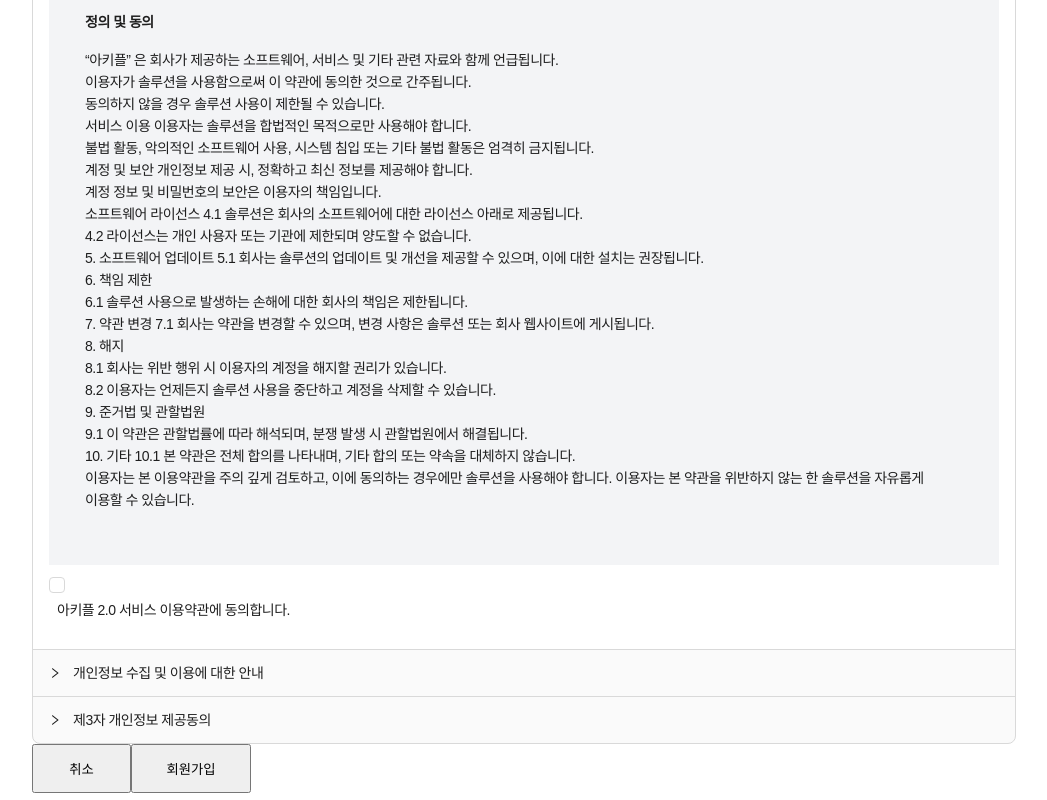
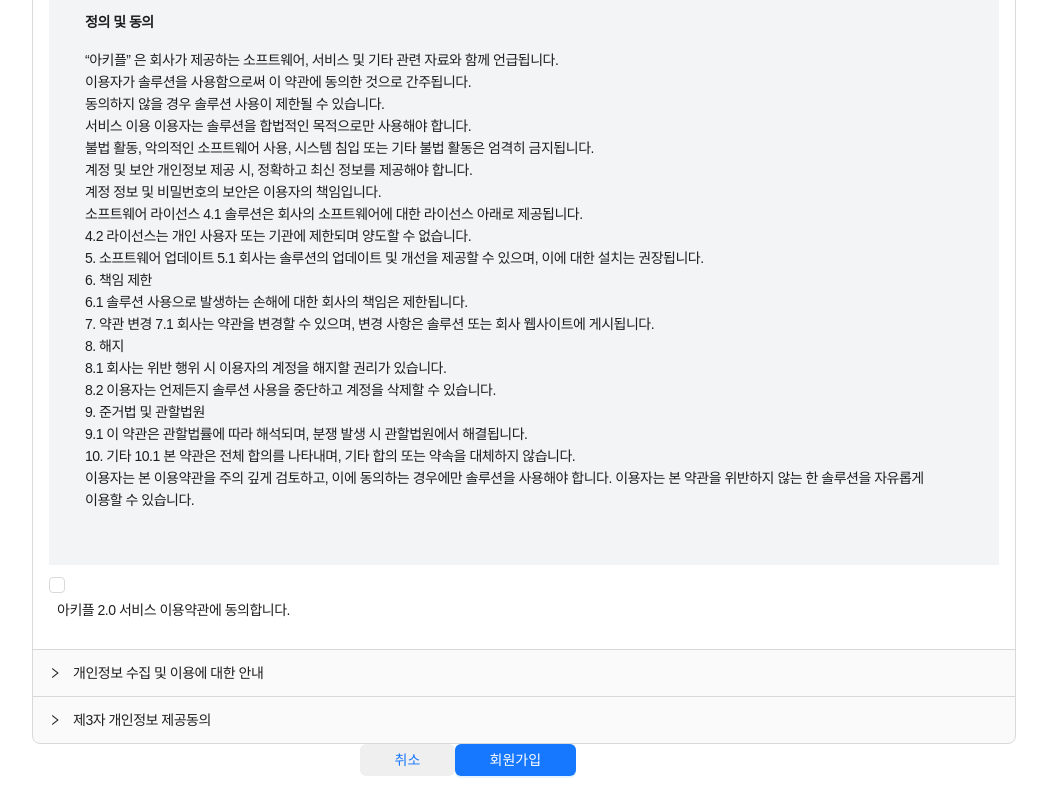
Before and after one commit to jyh2610/InternShipProject_NEXT.JS, a Next.js app in the folder front/: page /signup/provideinfo in a window 1280 px wide. Shown: the part 255-1055 px from the top of the page, without its empty margins (216-1263 px from the left). Built offline with nearby package versions, Linux system fonts and the light colour scheme; no server answers.

Commit message:
Fix: 회원가입 버튼수정

```diff
--- a/front/src/app/signup/provideinfo/page.tsx
+++ b/front/src/app/signup/provideinfo/page.tsx
@@ -10,6 +10,7 @@
 import Content from "@/components/provideinfo/Content";
 import { provideText, provideTitle } from "@/constants/constants";
 import SideHeader from "@/components/sigin-up/SideHeader";
+import SiginupBtn from "@/components/sigin-up/SiginupBtn";
 
 const items: CollapseProps["items"] = [
   {
@@ -55,15 +56,11 @@
       <SideHeader />
       <Divider />
       <Collapse items={items} defaultActiveKey={["1"]} onChange={onChange} />
-      <button className="px-[2.2rem] py-[0.8rem]">취소</button>
-      <button
-        className="px-[2.1rem] py-[0.8rem]"
-        onClick={() => {
-          route.push("/signup/clientinfo");
+      <SiginupBtn
+        validateForm={function (): void {
+          throw new Error("Function not implemented.");
         }}
-      >
-        회원가입
-      </button>
+      />
     </div>
   );
 }
--- a/front/src/components/sigin-up/SideBar.tsx
+++ b/front/src/components/sigin-up/SideBar.tsx
@@ -4,7 +4,6 @@
 import React from "react";
 
 function SideBar() {
-  const route = useRouter();
   const data = [
     {
       title: "약관동의",
@@ -23,13 +22,7 @@
     <>
       {data.map((data) => {
         return (
-          <div
-            className="cursor-pointer my-3 ml-[5rem] hover:font-bold"
-            onClick={() => {
-              route.push(`/signup${data.link}`);
-            }}
-            key={data.title}
-          >
+          <div className="cursor-pointer my-3 ml-[5rem]" key={data.title}>
             {data.title}
           </div>
         );
--- a/front/src/components/sigin-up/SiginupBtn.tsx
+++ b/front/src/components/sigin-up/SiginupBtn.tsx
@@ -1,16 +1,22 @@
 "use client";
 
-import React from "react";
+import React, { useCallback } from "react";
 
 import { Button, Form } from "antd";
+import { useRouter } from "next/navigation";
 
 function SiginupBtn({ validateForm }: { validateForm: () => void }) {
+  const route = useRouter();
+  const clickSignup = useCallback(async () => {
+    route.push("/signup/clientinfo");
+  }, []);
+
   return (
     <Form.Item wrapperCol={{ offset: 8 }}>
-      <Button type="primary" htmlType="submit">
+      <Button className="px-[2.1rem] py-[0.8rem]" style={{ lineHeight: 0, backgroundColor: "#EFEFEF" }} type="link" htmlType="submit">
         취소
       </Button>
-      <Button onClick={validateForm} type="primary" className="bg-gray-300" htmlType="submit">
+      <Button style={{ lineHeight: 0 }} type="primary" onClick={clickSignup} className="px-[2.1rem] py-[0.8rem]">
         회원가입
       </Button>
     </Form.Item>
--- a/front/src/components/sigin-up/SiginupForm.tsx
+++ b/front/src/components/sigin-up/SiginupForm.tsx
@@ -1,6 +1,6 @@
 "use client";
 
-import { Divider, Form } from "antd";
+import { ConfigProvider, Divider, Form } from "antd";
 
 import { baseApi } from "@/API/api";
 import { formatDate } from "@/lib/FormatData";
@@ -72,6 +72,15 @@
       <SideHeader />
       <Divider />
       <div className="flex justify-start">
+        <ConfigProvider
+          theme={{
+            token: {
+              colorPrimary: "#26AF66",
+              colorLink: "#000",
+              borderRadius: 2,
+            },
+          }}
+        >
           <Form form={form} className="my-auto" {...layout} name="nest-messages" onFinish={onFinish} validateMessages={validateMessages}>
             <Name />
             <Nickname nicknameValue={nicknameValue} />
@@ -82,6 +91,7 @@
             <Sex validateSelect={validateSelect} />
             <SiginupBtn validateForm={validateForm} />
           </Form>
+        </ConfigProvider>
       </div>
     </div>
   );
--- a/front/src/components/signin/LoginButton.tsx
+++ b/front/src/components/signin/LoginButton.tsx
@@ -11,6 +11,10 @@
     await loginHandler(user_name, password);
     route.push("/");
   }, []);
+
+  const clickCancel = () => {
+    route.push("/");
+  };
   return (
     <>
       <Form.Item>
--- a/front/src/components/signin/SigninForm.tsx
+++ b/front/src/components/signin/SigninForm.tsx
@@ -48,6 +48,7 @@
       theme={{
         token: {
           colorPrimary: "#26AF66",
+          colorLink: "gray",
           borderRadius: 2,
         },
       }}
```
Lines whose indentation alone changed are shown as unchanged.
